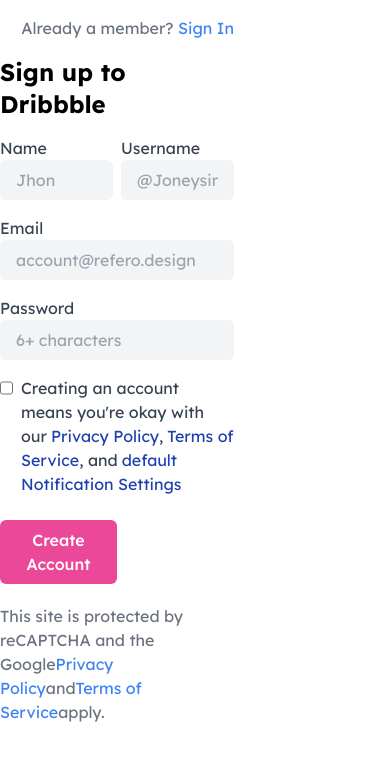
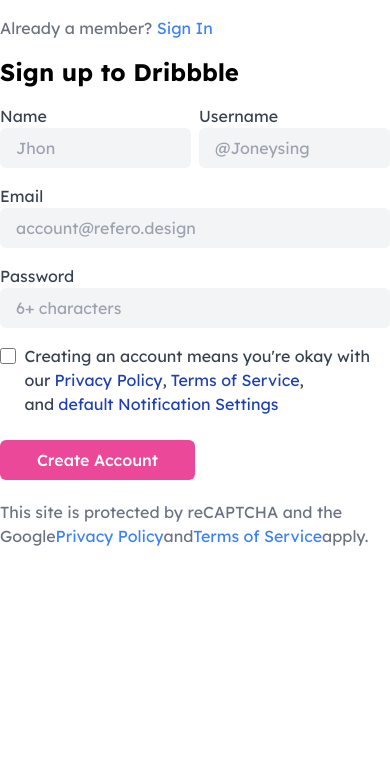
Before and after one commit to thegreatraj01/aeonaxy-Mern-app, a React (Create React App) app in the folder Frontend/: page /login in a window 390 px wide. Shown: the top 760 px of the page. Built offline with nearby package versions, Linux system fonts and the light colour scheme.

Commit message:
formik added

```diff
--- a/Frontend/src/Pages/Login.jsx
+++ b/Frontend/src/Pages/Login.jsx
@@ -9,7 +9,13 @@
         name: Yup.string().min(3, 'Name must be at least 3 characters').required('Name is required'),
         username: Yup.string().required('Username is required'),
         email: Yup.string().email('Invalid email address').required('Email is required'),
-        password: Yup.string().min(6, 'Password must be at least 6 characters').required('Password is required'),
+        password: Yup.string()
+            .min(6, 'Password must be at least 6 characters')
+            .matches(
+                /^(?=.*\d)(?=.*[A-Z])(?=.*[^a-zA-Z0-9]).*$/,
+                'Password must contain at least one number, one uppercase letter, and one special character'
+            )
+            .required('Password is required'),
         agreeTerms: Yup.boolean().oneOf([true], 'You must agree to the terms and conditions'),
     });
 
@@ -29,7 +35,7 @@
     });
 
     return (
-        <div className="flex max-h-[100vh]">
+        <div className="flex max-h-[100vh] justify-center">
             <div className="hidden md:block w-[35%]">
                 <img
                     src={login_image}
@@ -38,11 +44,11 @@
                 />
             </div>
 
-            <div className="w-[60%] bg-white min-h-screen ">
-                <div className="my-4">
-                    <p className="text-end text-gray-500">
+            <div className="md:w-[65%] bg-white min-h-screen ">
+                <div className="my-4 me-5">
+                    <p className="md:text-end text-gray-500">
                         Already a member?{" "}
-                        <Link className="text-blue-500" to="/signin">
+                        <Link className="text-blue-500" to="#">
                             Sign In
                         </Link>
                     </p>
@@ -53,7 +59,7 @@
                         <h2 className="text-2xl font-bold mb-4 text-black ">
                             Sign up to Dribbble
                         </h2>
-                        <p className="text-red-500 mb-4">{formik.errors.username}</p>
+
                         <div className="my-3 flex">
                             <div className="w-1/2 mr-2">
                                 <label htmlFor="name" className="block text-gray-700">
@@ -135,23 +141,23 @@
                                     Creating an account means you're okay with our
                                     <Link
                                         className="text-blue-800 ml-1"
-                                        to="/privacy-policy"
-                                        target="_blank"
+                                        to="#"
+
                                     >
                                         Privacy Policy
                                     </Link>
                                     ,
                                     <Link
                                         className="text-blue-800 ml-1"
-                                        to="/terms-of-service"
-                                        target="_blank"
+                                        to="#"
+
                                     >
                                         Terms of Service
                                     </Link>
                                     , and
                                     <Link
                                         className="text-blue-800 ml-1"
-                                        to="/notification-settings"
+                                        to="#"
                                     >
                                         default Notification Settings
                                     </Link>
@@ -174,11 +180,11 @@
 
                         <p className="mt-5 text-gray-500">
                             This site is protected by reCAPTCHA and the Google
-                            <Link className="text-blue-500" to="/privacy-policy">
+                            <Link className="text-blue-500" to="#">
                                 Privacy Policy
                             </Link>
                             and
-                            <Link className="text-blue-500" to="/terms-of-service">
+                            <Link className="text-blue-500" to="#">
                                 Terms of Service
                             </Link>
                             apply.
```
